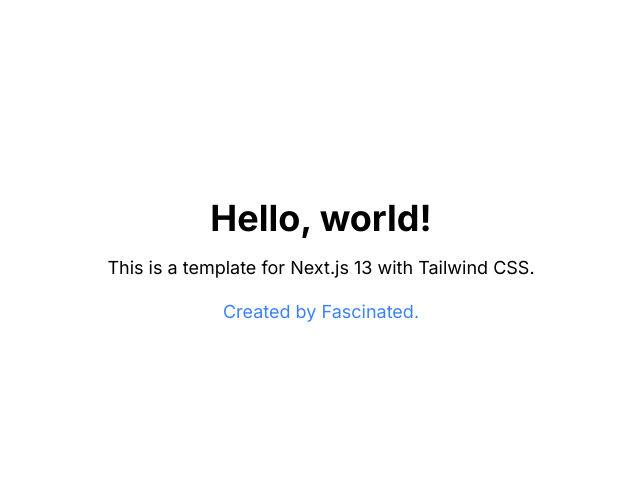
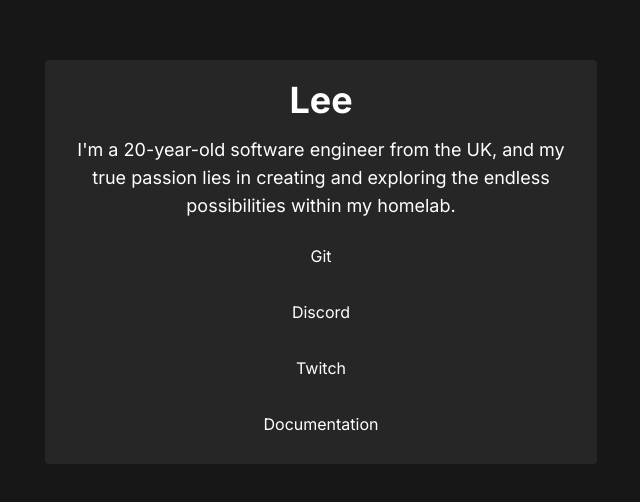
Before and after one commit to RealFascinated/simple-links, a Next.js app: page / in a window 1280 px wide. Shown: the part 138-640 px from the top of the page, without its empty margins (319-959 px from the left). Built offline with nearby package versions, Linux system fonts and the light colour scheme.

Commit message:
update page and add config

```diff
--- /dev/null
+++ b/config.json
@@ -0,0 +1,42 @@
+{
+	"name": "Lee",
+	"description": "I'm a 20-year-old software engineer from the UK, and my true passion lies in creating and exploring the endless possibilities within my homelab.",
+	"metadata": {
+		"title": "fascinated.cc",
+		"description": "I'm a 20-year-old software engineer from the UK"
+	},
+	"links": [
+		{
+			"title": "Git",
+			"url": "https://git-scm.com/",
+			"color": {
+				"normal": "bg-neutral-700",
+				"hover": "bg-neutral-100"
+			}
+		},
+		{
+			"title": "Discord",
+			"url": "https://discord.gg/yjj2U3ctEG",
+			"color": {
+				"normal": "bg-neutral-700",
+				"hover": "bg-neutral-600"
+			}
+		},
+		{
+			"title": "Twitch",
+			"url": "https://twitch.tv/fascinated_",
+			"color": {
+				"normal": "bg-neutral-700",
+				"hover": "bg-neutral-600"
+			}
+		},
+		{
+			"title": "Documentation",
+			"url": "https://docs.fascinated.cc",
+			"color": {
+				"normal": "bg-neutral-700",
+				"hover": "bg-neutral-600"
+			}
+		}
+	]
+}
--- a/src/app/layout.tsx
+++ b/src/app/layout.tsx
@@ -1,12 +1,11 @@
 import { Inter } from "next/font/google";
 import "./globals.css";
 
+import Config from "../../config.json";
+
 const inter = Inter({ subsets: ["latin"] });
 
-export const metadata = {
-	title: "fascinated.cc",
-	description: "I'm a 20-year-old software engineer from the UK",
-};
+export const metadata = Config.metadata;
 
 export default function RootLayout({
 	children,
--- a/src/app/page.tsx
+++ b/src/app/page.tsx
@@ -1,18 +1,30 @@
+import Config from "../../config.json";
+
 export default function Home() {
 	return (
-		<main className="flex flex-col items-center justify-center w-screen h-screen">
-			<h1 className="text-4xl font-bold">Hello, world!</h1>
+		<main className="flex flex-col items-center justify-center w-screen h-screen bg-neutral-900 text-white">
+			<div className="bg-neutral-800 rounded text-center">
+				<div className="m-5">
+					<h1 className="text-4xl font-bold">{Config.name}</h1>
 
-			<p className="mt-4 text-lg">
-				This is a template for Next.js 13 with Tailwind CSS.
-			</p>
-			<p className="mt-4 text-lg text-blue-500">
-				Created by{" "}
-				<a href="https://git.fascinated.cc/Fascinated/nextjs-13-template-with-tailwindcss">
-					Fascinated
-				</a>
-				.
-			</p>
+					<p className="mt-4 text-lg max-w-lg">{Config.description}</p>
+
+					<div className="flex flex-col items-center">
+						{Config.links.map((link, index) => {
+							return (
+								<>
+									<button
+										key={index}
+										className={`mt-4 px-4 w-60 py-2 rounded ${link.color.normal} hover:${link.color.hover}`}
+									>
+										<a href={link.url}>{link.title}</a>
+									</button>
+								</>
+							);
+						})}
+					</div>
+				</div>
+			</div>
 		</main>
 	);
 }
```
